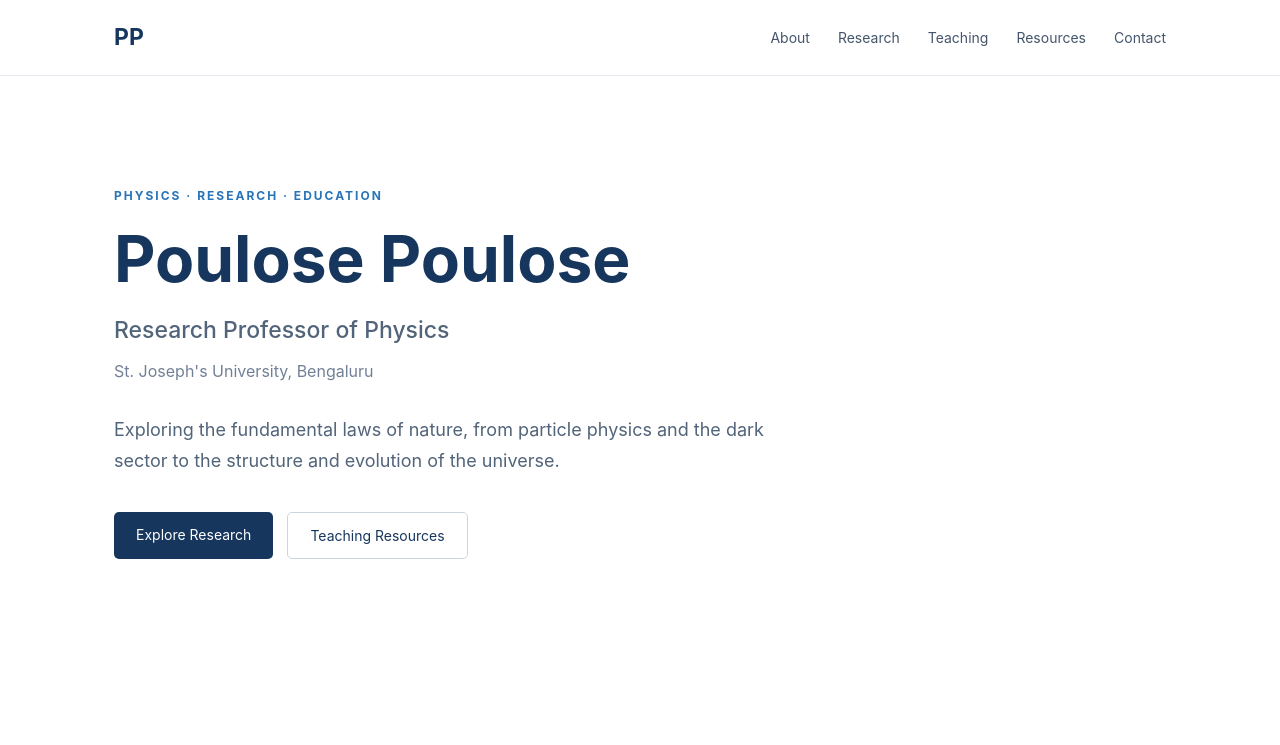
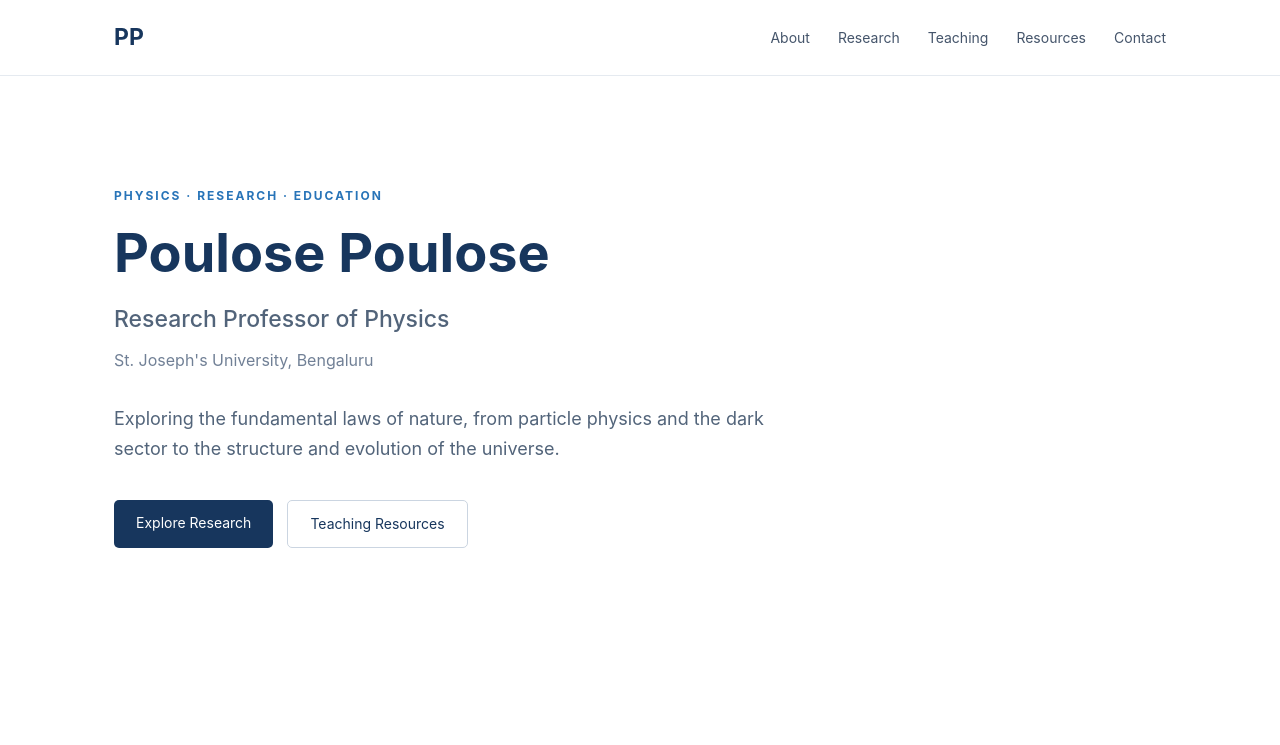
Before and after one commit to ppoulose/ppoulose.github.io, a plain HTML site: page index.html in a window 1280 px wide. Shown: the top 745 px of the page. Drawn offline with Linux system fonts and the light colour scheme.

Commit message:
Update style.css

```diff
--- a/style.css
+++ b/style.css
@@ -74,7 +74,7 @@ header {
 }
 
 .hero h1 {
-    font-size: clamp(38px, 6vw, 64px);
+    font-size: clamp(38px, 6vw, 54px);
     color: #17365d;
     line-height: 1.15;
     margin-bottom: 15px;
```
